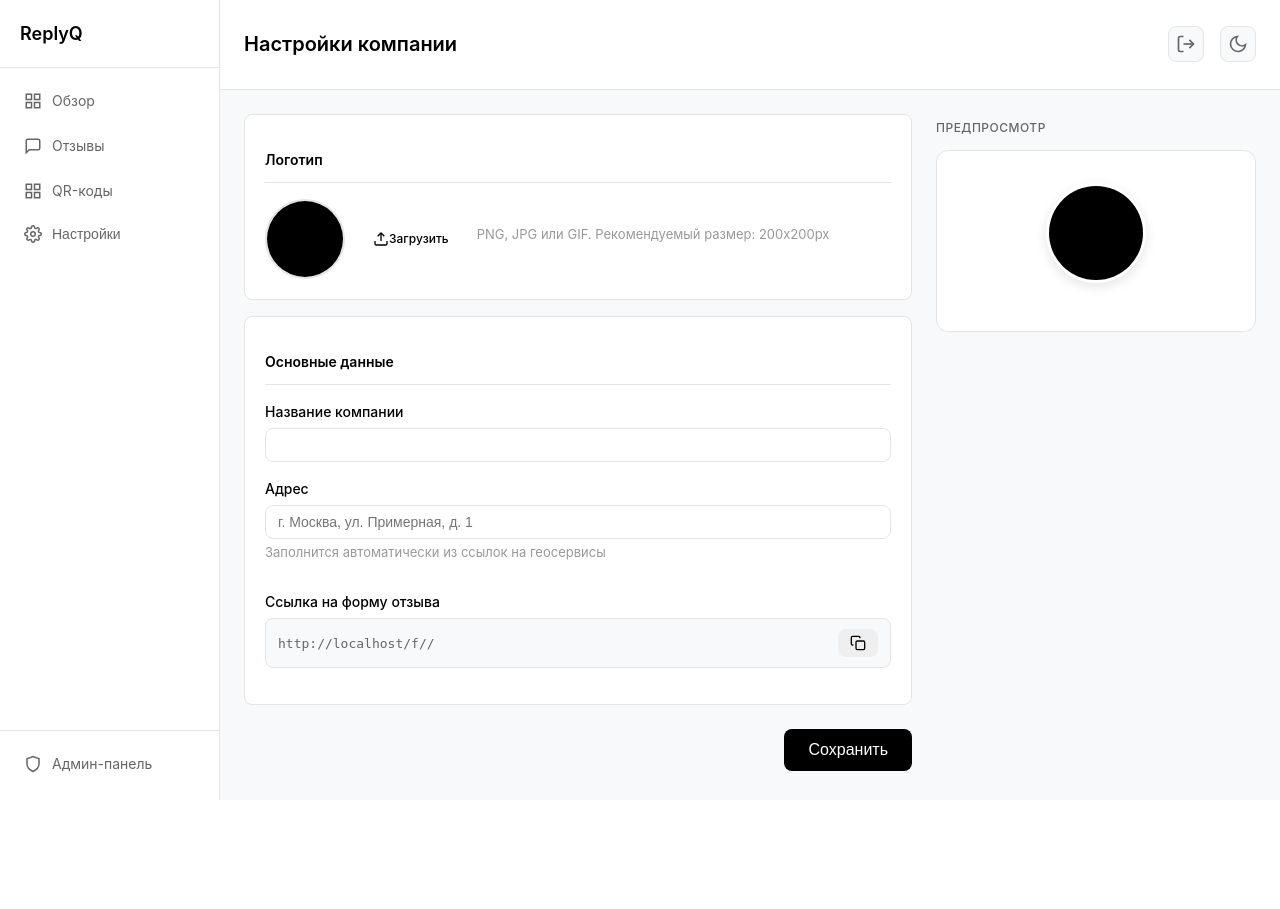
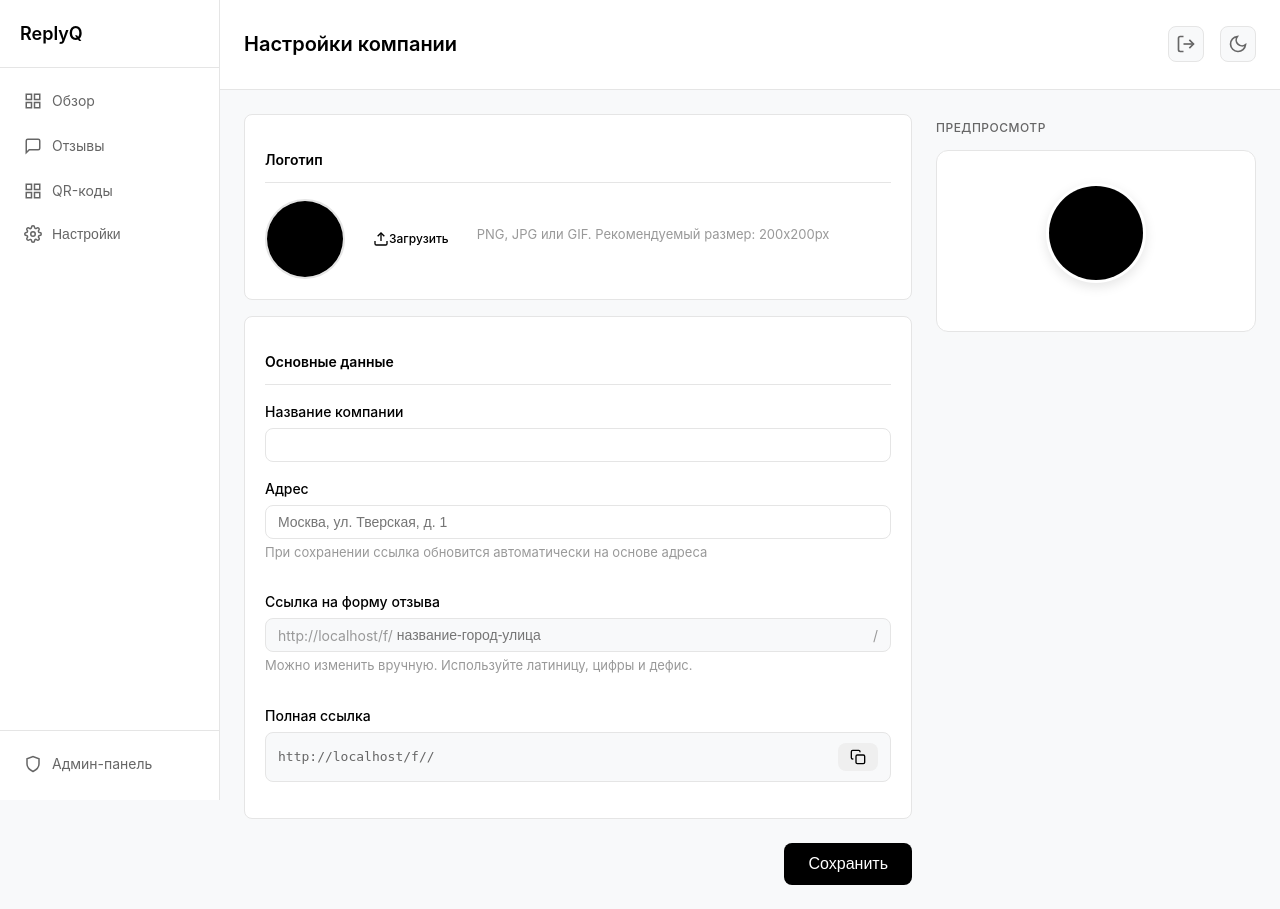
Before and after one commit to adrok001/qrservice, a Django app: template templates/dashboard/company_settings.html in a window 1280 px wide. Before the commit the page ends 800 px from the top, so only its background shows below. Run offline with Django 5.2, Linux system fonts and the light colour scheme; the template is opened without the code that fills it, so the values that code supplies are empty; parts of the project's set-up code (start-up, migrations or seed data) failed here and were passed over.

Commit message:
Автогенерация URL формы из адреса + редактируемое поле slug
Изменения:
- URL формы автоматически генерируется из названия, города и улицы
  Пример: "Levita" + "Ижевск, ул. Карла Маркса" -> levita-izhevsk-karla-marksa
- В настройках компании добавлено редактируемое поле URL
- При сохранении настроек slug обновляется автоматически
- Возможность ввести свой URL вручную

Также:
- Добавлено поле для ввода названия новой точки при создании QR-кода
  (вместо только выбора из списка)

Co-Authored-By: Claude Opus 4.5 <noreply@anthropic.com>

```diff
--- a/apps/reviews/urls.py
+++ b/apps/reviews/urls.py
@@ -10,7 +10,7 @@ urlpatterns = [
     # API для отправки отзыва
     path('api/submit/', views.submit_review, name='submit'),
 
-    # Форма отзыва (slug паттерны в конце)
+    # Форма отзыва
     path('<slug:company_slug>/', views.feedback_form, name='form'),
     path('<slug:company_slug>/step2/', views.feedback_step2, name='step2'),
 ]
--- a/templates/dashboard/company_settings.html
+++ b/templates/dashboard/company_settings.html
@@ -63,12 +63,22 @@
 
                 <div class="form-group">
                     <label for="address">Адрес</label>
-                    <input type="text" name="address" id="address" class="input" value="{{ company.address }}" placeholder="г. Москва, ул. Примерная, д. 1">
-                    <p class="form-hint">Заполнится автоматически из ссылок на геосервисы</p>
+                    <input type="text" name="address" id="address" class="input" value="{{ company.address }}" placeholder="Москва, ул. Тверская, д. 1">
+                    <p class="form-hint">При сохранении ссылка обновится автоматически на основе адреса</p>
                 </div>
 
                 <div class="form-group">
-                    <label>Ссылка на форму отзыва</label>
+                    <label for="slug">Ссылка на форму отзыва</label>
+                    <div class="slug-input-wrapper">
+                        <span class="slug-prefix">{{ request.scheme }}://{{ request.get_host }}/f/</span>
+                        <input type="text" name="slug" id="slug" class="input slug-input" value="{{ company.slug }}" placeholder="название-город-улица">
+                        <span class="slug-suffix">/</span>
+                    </div>
+                    <p class="form-hint">Можно изменить вручную. Используйте латиницу, цифры и дефис.</p>
+                </div>
+
+                <div class="form-group">
+                    <label>Полная ссылка</label>
                     <div class="link-display">
                         <code id="feedback-url">{{ request.scheme }}://{{ request.get_host }}/f/{{ company.slug }}/</code>
                         <button type="button" class="btn btn-sm" onclick="copyLink()">
@@ -105,16 +115,41 @@
 </div>
 
 
+<style>
+.slug-input-wrapper {
+    display: flex;
+    align-items: center;
+    background: var(--color-bg);
+    border: 1px solid var(--color-border);
+    border-radius: var(--radius-md);
+    padding: 0 12px;
+}
+.slug-prefix, .slug-suffix {
+    color: var(--color-muted);
+    font-size: 14px;
+    white-space: nowrap;
+}
+.slug-input {
+    border: none !important;
+    background: transparent !important;
+    padding-left: 4px !important;
+    padding-right: 4px !important;
+    flex: 1;
+    min-width: 150px;
+}
+.slug-input:focus {
+    outline: none;
+    box-shadow: none !important;
+}
+</style>
+
 <script>
 function previewLogo(input) {
     if (input.files && input.files[0]) {
         const reader = new FileReader();
         reader.onload = function(e) {
-            // Update small preview
             document.getElementById('logo-preview').innerHTML =
                 '<img src="' + e.target.result + '" id="preview-img">';
-
-            // Update big preview
             document.getElementById('preview-wrap').innerHTML =
                 '<img src="' + e.target.result + '" class="preview-logo-img">';
         }
@@ -126,6 +161,12 @@ document.getElementById('name').addEventListener('input', function() {
     document.getElementById('preview-name').textContent = this.value || 'Название';
 });
 
+// Обновляем полную ссылку при изменении slug
+document.getElementById('slug').addEventListener('input', function() {
+    const baseUrl = '{{ request.scheme }}://{{ request.get_host }}/f/';
+    document.getElementById('feedback-url').textContent = baseUrl + this.value + '/';
+});
+
 function copyLink() {
     const url = document.getElementById('feedback-url').textContent;
     navigator.clipboard.writeText(url).then(() => {
```
Also changed, not shown: apps/companies/models.py (+56 -8 lines), apps/dashboard/services/company.py (+23 -2 lines), apps/dashboard/views.py (+13 -1 lines), templates/dashboard/qr_form.html (+38 -0 lines), apps/companies/migrations/0003_add_url_path.py (added), apps/companies/migrations/0004_remove_url_path.py (added).
